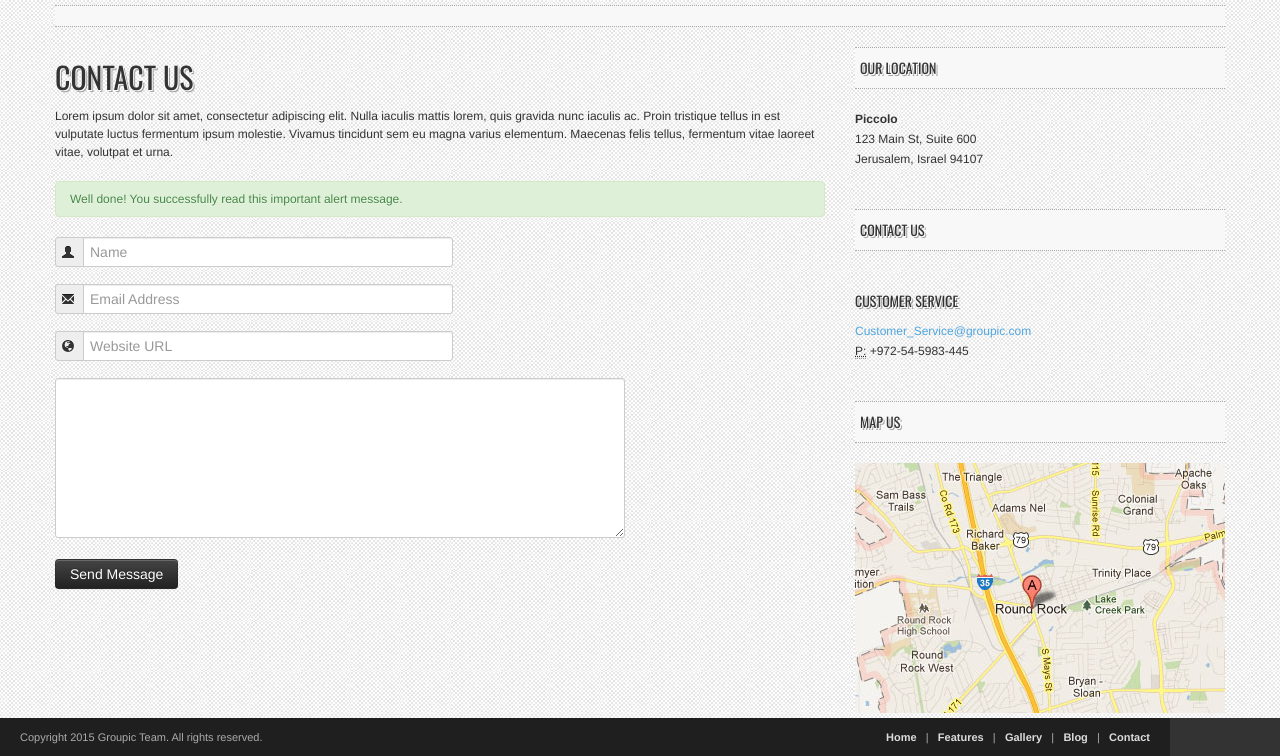
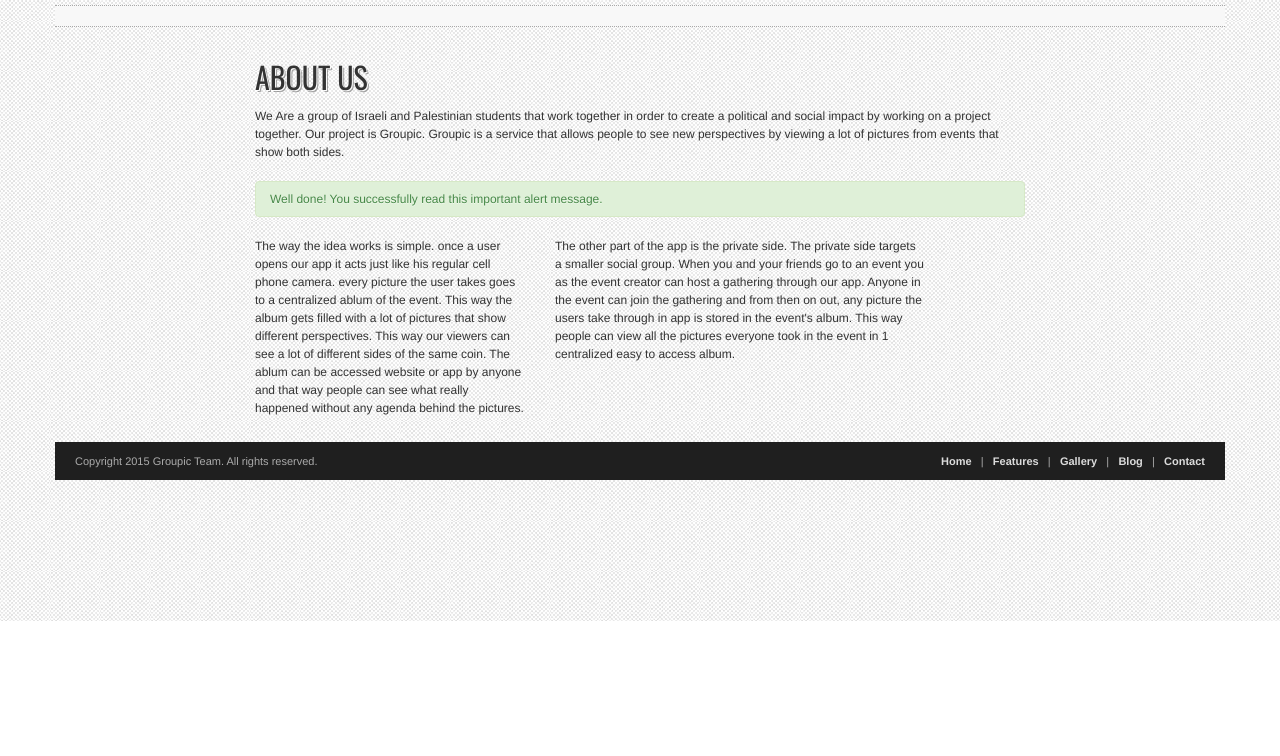
Before and after one commit to moshekan/groupic, a Django app: template groupic/events/templates/about_us.html in a window 1280 px wide. Shown: the part 179-935 px from the top of the page. After the commit the page ends 800 px from the top, so only its background shows below. Run offline with Django 3.2, Linux system fonts and the light colour scheme; the template is opened without the code that fills it: most values are stand-ins (such as "Sample title", 1, 10 or a date in 2020); some libraries are stand-ins or nearby versions.

Commit message:
about  us page

```diff
--- a/groupic/events/templates/about_us.html
+++ b/groupic/events/templates/about_us.html
@@ -6,42 +6,29 @@
     ================================================== -->
     <div class="row"><!--Container row-->
 
-        <div class="span8 contact"><!--Begin page content column-->
+        <div class="span8 offset2 contact"><!--Begin page content column-->
 
-            <h2>Contact Us</h2>
-            <p>Lorem ipsum dolor sit amet, consectetur adipiscing elit. Nulla iaculis mattis lorem, quis gravida nunc iaculis ac. Proin tristique tellus in est vulputate luctus fermentum ipsum molestie. Vivamus tincidunt sem eu magna varius elementum. Maecenas felis tellus, fermentum vitae laoreet vitae, volutpat et urna.</p>
+            <h2>About Us</h2>
+            <p>We Are a group of Israeli and Palestinian students that work together in order to create
+		a political and social impact by working on a project together. Our project is Groupic. Groupic is a service that allows people to see new perspectives by viewing a lot of pictures from events that show both sides.</p>
 
             <div class="alert alert-success">
                 Well done! You successfully read this important alert message.
             </div>
+		<div class="span3" style="margin-left:0">
+			<p>The way the idea works is simple. once a user opens our app it acts just like his regular cell phone camera.
+every picture the user takes goes to a centralized ablum of the event. This way the album gets filled with a lot of pictures that show different perspectives. This way our viewers can see a lot of different sides of the same coin. The ablum can be accessed website or app by anyone and that way people can see what really happened without any agenda behind the pictures.</p>
+		</div>
+		<div class="span4">
+			<p>The other part of the app is the private side. The private side targets a smaller social group. When you and your friends go to an event you as the event creator can host a gathering through our app. Anyone in the event can join the gathering and from then on out, any picture the users take through in app is stored in the event's album. This way people can view all the pictures everyone took in the event in 1 centralized easy to access album.</p>
+		</div>
 
-            <form action="#" id="contact-form">
-                <div class="input-prepend">
-                    <span class="add-on"><i class="icon-user"></i></span>
-                    <input class="span4" id="prependedInput" size="16" type="text" placeholder="Name">
-                </div>
-                <div class="input-prepend">
-                    <span class="add-on"><i class="icon-envelope"></i></span>
-                    <input class="span4" id="prependedInput" size="16" type="text" placeholder="Email Address">
-                </div>
-                <div class="input-prepend">
-                    <span class="add-on"><i class="icon-globe"></i></span>
-                    <input class="span4" id="prependedInput" size="16" type="text" placeholder="Website URL">
-                </div>
-                <textarea class="span6"></textarea>
-                <div class="row">
-                    <div class="span2">
-                        <input type="submit" class="btn btn-inverse" value="Send Message">
-                    </div>
-                </div>
-            </form>
-
-        </div> <!--End page content column-->
+  <!--End page content column-->
 
         <!-- Sidebar
         ================================================== -->
         <div class="span4 sidebar page-sidebar"><!-- Begin sidebar column -->
-            <h5 class="title-bg">Our Location</h5>
+            <!--<h5 class="title-bg">Our Location</h5>
             <address>
             <strong>Piccolo</strong><br>
             123 Main St, Suite 600<br>
@@ -56,7 +43,7 @@
 
             <h5 class="title-bg">Map Us</h5>
             <img src="{% static "events/images/location-map.jpg" %}" alt="map">
-
+	-->
         </div><!-- End sidebar column -->
 
     </div><!-- End container row -->
```
